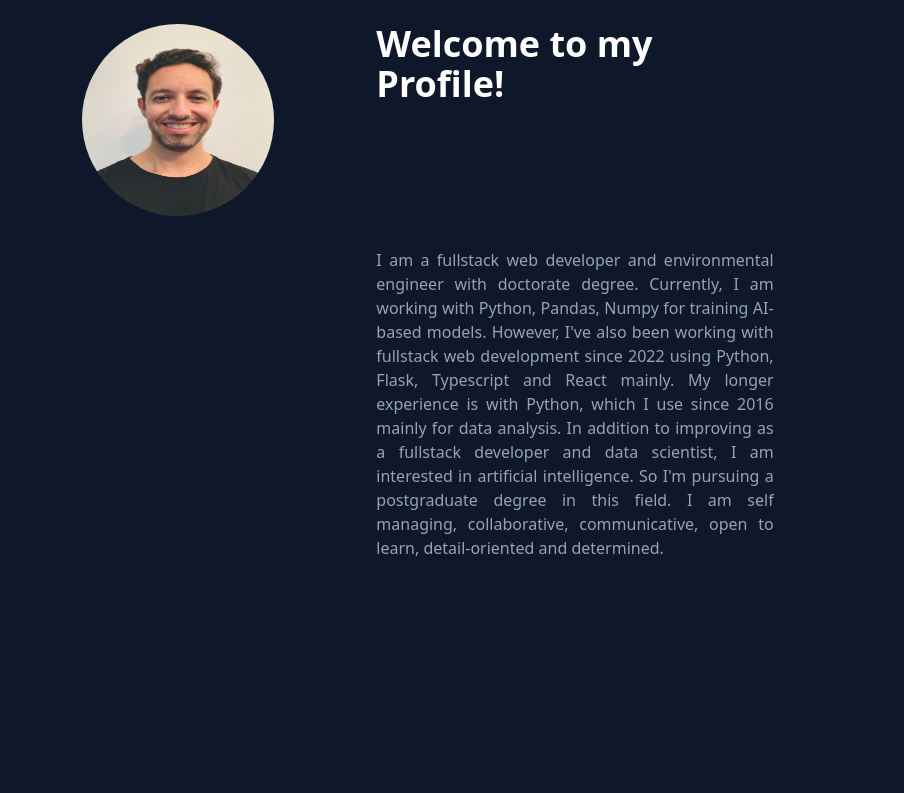
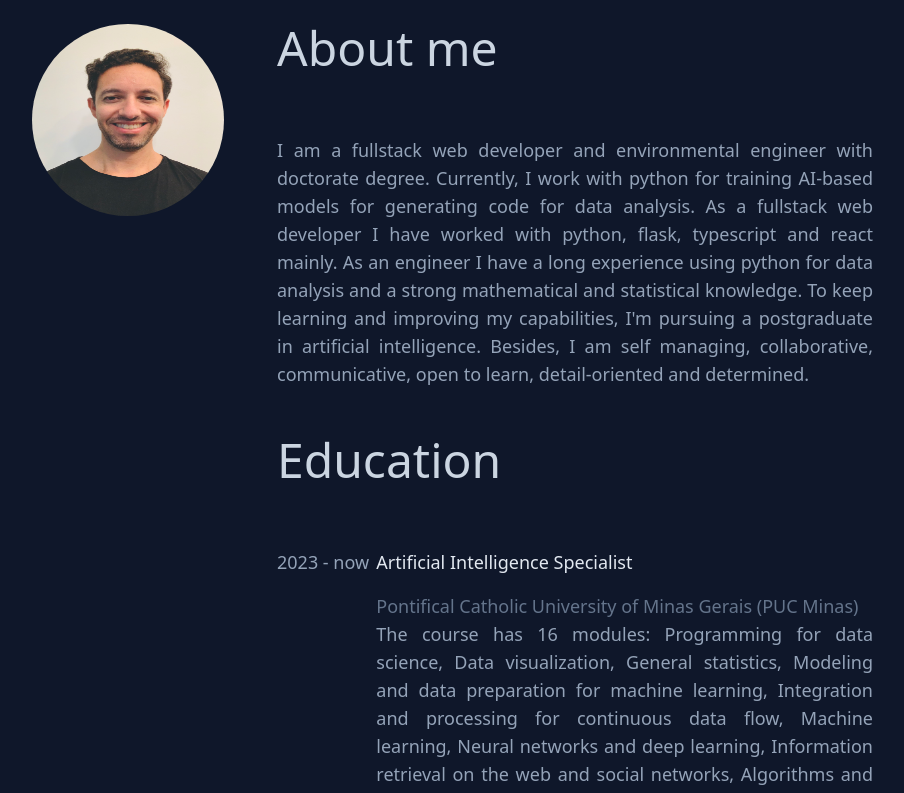
Before and after one commit to MCoelho222/self-profile, a Next.js app: page / in a window 1280 px wide. Shown: the top 793 px of the page, without its empty margins (65-969 px from the left). Built offline with nearby package versions, Linux system fonts and the light colour scheme.

Commit message:
feat: sections About me and Education inserted

```diff
--- a/app/globals.css
+++ b/app/globals.css
@@ -33,8 +33,8 @@ body {
   }
 } */
 
-@layer utilities {
+/* @layer utilities {
   .text-balance {
     text-wrap: balance;
   }
-}
+} */
--- /dev/null
+++ b/app/lib/definitions.ts
@@ -0,0 +1,31 @@
+export interface AboutMeType {
+    title: string;
+    content: string;
+}
+export interface ExpSectionType {
+    title: string;
+    content: Experience[];
+}
+
+export interface EduSectionType {
+    title: string;
+    content: | Education[];
+}
+
+export interface Experience {
+    period: string;
+    company: string;
+    title: string;
+    link: string;
+    description: string;
+    tech: string[];
+}
+
+export interface Education {
+    period: string;
+    institution: string;
+    title: string;
+    level: string;
+    description:string;
+    tech: string[];
+}
--- a/app/page.tsx
+++ b/app/page.tsx
@@ -1,9 +1,12 @@
 import Image from "next/image";
+import EduSection from "./ui/edu-section";
+import AboutMe from "./ui/about-me";
 
 export default function Home() {
+  const { cvData } = require('./lib/cv-data.js');
   return (
     <main className="flex flex-row min-h-screen bg-slate-900 p-6 mx-5 justify-center">
-      <div className="flex flex-row w-1/3 justify-center">
+      <div className="flex flex-row w-1/4 justify-center">
         <Image
           className="h-48 w-48 rounded-full"
           width={300}
@@ -12,19 +15,12 @@ export default function Home() {
           alt="Marcelo"
         />
       </div>
-      <div className="w-1/3">
-        <p className="text-4xl text-white font-bold mb-36">Welcome to my Profile!</p>
-        <p className="text-slate-400 text-justify">
-          I am a fullstack web developer and environmental engineer with doctorate degree.
-          Currently, I am working with Python, Pandas, Numpy for training AI-based models.
-          However, I've also been working with fullstack web development since 2022 using Python, Flask,
-          Typescript and React mainly. My longer experience is with Python, which I use since 2016 mainly for
-          data analysis. In addition to improving as a fullstack developer and data scientist, I am interested in
-          artificial intelligence. So I'm pursuing a postgraduate degree in this field.
-          I am self managing, collaborative, communicative, open to learn, detail-oriented and determined.
-        </p>
+      <div className="w-2/4">
+        {/* <p className="text-4xl text-slate-300 font-bold mb-36">Welcome to my Profile!</p> */}
+        <AboutMe title='About me' content={cvData.aboutMe}/>
+        <EduSection title="Education" content={cvData.education}/>
       </div>
-      <div className="w-1/3">
+      <div className="w-1/4">
       </div>
     </main>
   );
--- /dev/null
+++ b/app/ui/about-me.tsx
@@ -0,0 +1,14 @@
+import { AboutMeType } from "../lib/definitions";
+import SectionTitle from "./section-title";
+import TextContent from "./text-content";
+
+const AboutMe = ({ title, content }: AboutMeType) => {
+  return (
+    <div className="mb-12">
+      <SectionTitle title={title} />
+      <TextContent content={content}/>
+    </div>
+  );
+};
+
+export default AboutMe;
--- /dev/null
+++ b/app/ui/edu-section.tsx
@@ -0,0 +1,28 @@
+import { EduSectionType } from "../lib/definitions";
+import SectionTitle from "./section-title";
+import TextContent from "./text-content";
+import SectionSubtitle from "./section-subtitle";
+
+const EduSection = ({ title, content }: EduSectionType) => {
+  return (
+    <div>
+      <SectionTitle title={title} />
+      {content.map((item) => {
+        return (
+          <div className="flex flex-row w-full mb-4">
+            <div className="w-1/6">
+              <p className="text-lg text-slate-400 text-left">{item.period}</p>
+            </div>
+            <div className="w-5/6">
+              <SectionSubtitle subtitle={item.title} />
+              <p className=" text-lg text-slate-500">{item.institution}</p>
+              <TextContent content={item.description} />
+            </div>
+          </div>
+        );
+      })}
+    </div>
+  );
+};
+
+export default EduSection;
--- /dev/null
+++ b/app/ui/section-subtitle.tsx
@@ -0,0 +1,9 @@
+const SectionSubtitle = ({ subtitle }: { subtitle: string }) => {
+    return (
+        <p className="text-lg text-slate-200 mb-4">
+            {subtitle}
+        </p>
+    );
+}
+
+export default SectionSubtitle;
--- /dev/null
+++ b/app/ui/section-title.tsx
@@ -0,0 +1,7 @@
+const SectionTitle = ({ title }: { title: string }) => {
+    return (
+        <p className="text-5xl text-slate-300 font-medium mb-16">{title}</p>
+    );
+}
+
+export default SectionTitle;
--- /dev/null
+++ b/app/ui/text-content.tsx
@@ -0,0 +1,9 @@
+const TextContent = ({ content }: { content: string }) => {
+    return (
+        <div>
+            <p className=" text-lg text-slate-400 text-justify">{content}</p>
+        </div>
+    )
+}
+
+export default TextContent;
```
Also changed, not shown: app/lib/cv-data.js (added), public/python-logo.png (added), public/react-logo.png (added).
